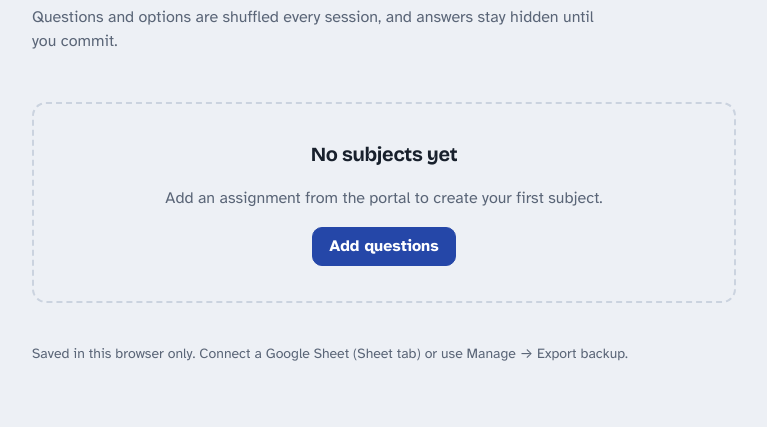
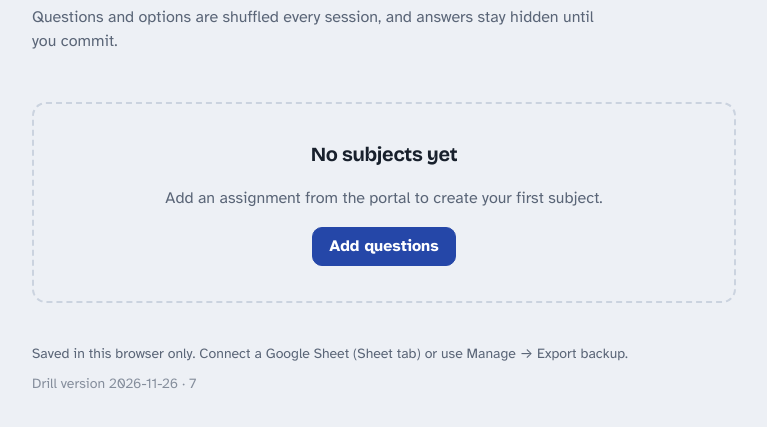
Before and after one commit to arnajit/iitm-quiz-practice, a plain HTML site: page index.html in a window 1280 px wide. Shown: the part 135-562 px from the top of the page, without its empty margins (256-1023 px from the left). Drawn offline with nearby package versions, Linux system fonts and the light colour scheme.

Commit message:
Include drill version in index.html
Add version information to the main page.

```diff
--- a/index.html
+++ b/index.html
@@ -239,6 +239,7 @@ mjx-container{max-width:100%;overflow-x:auto;overflow-y:hidden}
   </header>
   <main id="app" aria-live="polite"><p class="muted">Loading your subjects…</p></main>
   <p class="small muted" id="storeNote" style="margin-top:2.5rem"></p>
+  <p class="small muted" style="margin-top:.4rem;opacity:.7">Drill version 2026-11-26 · 7</p>
 </div>
 
 <script>
```
